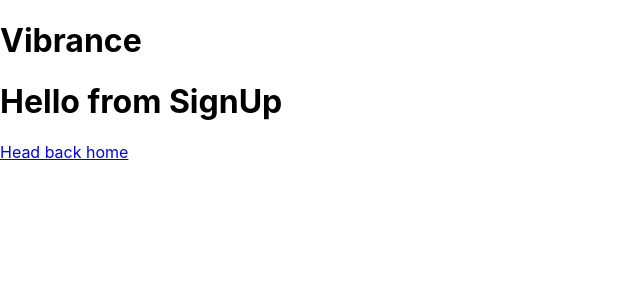
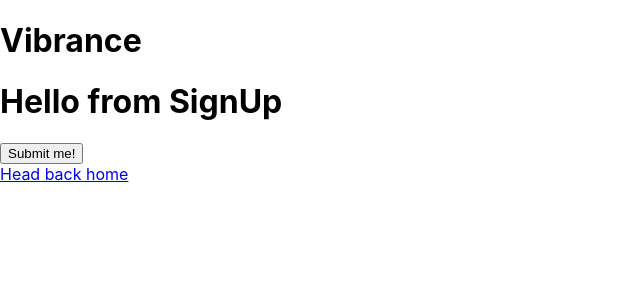
Before and after one commit to cmdcjones/community-app, a Next.js app: page /auth/signup in a window 1280 px wide. Shown: the top 300 px of the page, without its empty margins (0-640 px from the left). Built offline with nearby package versions, Linux system fonts and the light colour scheme.

Commit message:
add useState, state variables, form

```diff
--- a/app/auth/signup/page.jsx
+++ b/app/auth/signup/page.jsx
@@ -1,9 +1,29 @@
+'use client';
+import { useState } from 'react';
 import Link from 'next/link';
 
 export default function SignUp() {
+    const [username, setUsername] = useState('');
+    const [email, setEmail] = useState('');
+    const [firstName, setFirstName] = useState('');
+    const [lastName, setLastName] = useState('');
+
+    const handleSubmit = (event) => {
+        event.preventDefault();
+        console.log("Default action prevented");
+    }
+
     return (
         <div className='signup-container'>
             <h1>Hello from SignUp</h1>
+            <div className='form-container'>
+                <form
+                    method='POST'
+                    onSubmit={handleSubmit}
+                >
+                    <button>Submit me!</button>
+                </form>
+            </div>
             <Link href="/">Head back home</Link>
         </div>
     );
```
